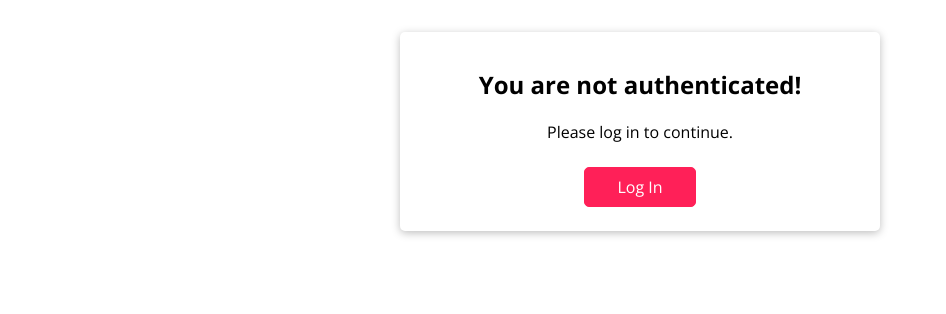
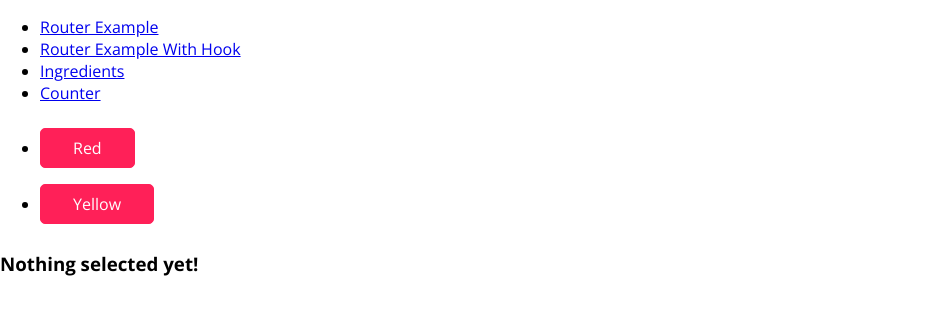
Before and after one commit to denizhangonen/reactHooks, a React (Create React App) app: page /routerExampleWHook in a window 1280 px wide. Shown: the top 314 px of the page, without its empty margins (0-946 px from the left). Built offline with nearby package versions, Linux system fonts and the light colour scheme.

Commit message:
additional hooks and routing implementations

```diff
--- a/package.json
+++ b/package.json
@@ -5,6 +5,7 @@
   "dependencies": {
     "react": "^16.8.6",
     "react-dom": "^16.8.6",
+    "react-router-dom": "^5.1.2",
     "react-scripts": "3.0.1"
   },
   "scripts": {
--- a/src/App.js
+++ b/src/App.js
@@ -1,8 +1,14 @@
 import React, { useContext } from "react";
+
+import { Switch, BrowserRouter as Router, Link, Route } from "react-router-dom";
 
 import Ingredients from "./components/Ingredients/Ingredients";
 import { AuthContext } from "./context/auth-context";
 import Auth from "./components/Auth";
+
+import Parent from "./components/Test/router/parent";
+import ParentWHook from "./components/Test/router/parentWHook";
+import Counter from "./components/Test/counter";
 
 const App = props => {
   const authContext = useContext(AuthContext);
@@ -13,7 +19,34 @@ const App = props => {
     content = <Ingredients />;
   }
 
-  return content;
+  // return content;
+  return (
+    <Router>
+      <div>
+        <ul>
+          <li>
+            <Link to="/routerExample">Router Example</Link>
+          </li>
+          <li>
+            <Link to="/routerExampleWHook">Router Example With Hook</Link>
+          </li>
+          <li>
+            <Link to="/ingredients">Ingredients</Link>
+          </li>
+          <li>
+            <Link to="/counter">Counter</Link>
+          </li>
+        </ul>
+
+        <Switch>
+          <Route path="/routerExample" children={<Parent />} />
+          <Route path="/routerExampleWHook" children={<ParentWHook />} />
+          <Route path="/ingredients" children={<Ingredients />} />
+          <Route path="/counter" children={<Counter />} />
+        </Switch>
+      </div>
+    </Router>
+  );
 };
 
 export default App;
--- /dev/null
+++ b/src/components/Test/counter.js
@@ -0,0 +1,43 @@
+import React, { useState, useEffect } from "react";
+
+import {
+  Switch,
+  Route,
+  useParams,
+  BrowserRouter as Router
+} from "react-router-dom";
+
+const Child = () => {
+  const { id } = useParams();
+  return (
+    <div>
+      <h3>id: {id}</h3>
+    </div>
+  );
+};
+
+const Counter = () => {
+  console.log("Counter");
+  const [userCounter, setUserCounter] = useState(0);
+
+  useEffect(() => {
+    console.log("useEffect");
+    document.title = `You have clicked ${userCounter} times`;
+  });
+  console.log("counter 2");
+  return (
+    <Router>
+      <div>
+        <p>You clicked {userCounter} times.</p>
+        <button onClick={() => setUserCounter(userCounter + 1)}>
+          Click Me!
+        </button>
+        <Switch>
+          <Route path="/:id" children={<Child />} />
+        </Switch>
+      </div>
+    </Router>
+  );
+};
+
+export default Counter;
--- /dev/null
+++ b/src/components/Test/router/parent.js
@@ -0,0 +1,29 @@
+import React from "react";
+import { Switch, Link, BrowserRouter, Route } from "react-router-dom";
+
+import Red from "./red";
+import Yellow from "./yellow";
+
+const parent = () => {
+  return (
+    <BrowserRouter>
+      <div>
+        It's parent damn it!
+        <ul>
+          <li>
+            <Link to="/routerExample/red">Red</Link>
+          </li>
+          <li>
+            <Link to="/routerExample/yellow">Yellow</Link>
+          </li>
+        </ul>
+        <Switch>
+          <Route path="/routerExample/red" children={<Red />} />
+          <Route path="/routerExample/yellow" children={<Yellow />} />
+        </Switch>
+      </div>
+    </BrowserRouter>
+  );
+};
+
+export default parent;
--- /dev/null
+++ b/src/components/Test/router/parentWHook.js
@@ -0,0 +1,44 @@
+import React, { useState, useEffect } from "react";
+
+import Red from "./red";
+import Yellow from "./yellow";
+
+const ParentWHook = () => {
+  const [userRoute, setUserRoute] = useState(null);
+
+  useEffect(() => {
+    document.title = "Selection: " + userRoute;
+  }, [userRoute]);
+
+  let content = (
+    <div>
+      <h3>Nothing selected yet!</h3>
+    </div>
+  );
+
+  switch (userRoute) {
+    case "red":
+      content = <Red />;
+      break;
+    case "yellow":
+      content = <Yellow />;
+      break;
+    default:
+      break;
+  }
+  return (
+    <div>
+      <ul>
+        <li>
+          <button onClick={() => setUserRoute("red")}>Red</button>
+        </li>
+        <li>
+          <button onClick={() => setUserRoute("yellow")}>Yellow</button>
+        </li>
+      </ul>
+      {content}
+    </div>
+  );
+};
+
+export default ParentWHook;
--- /dev/null
+++ b/src/components/Test/router/red.js
@@ -0,0 +1,7 @@
+import React from "react";
+
+const red = () => {
+  return <div>Red'em All</div>;
+};
+
+export default red;
--- /dev/null
+++ b/src/components/Test/router/yellow.js
@@ -0,0 +1,7 @@
+import React from "react";
+
+const yellow = () => {
+  return <div>Yellow'em All</div>;
+};
+
+export default yellow;
```
Also changed, not shown: 1 other file (tests, documents, lock files or other folders).
